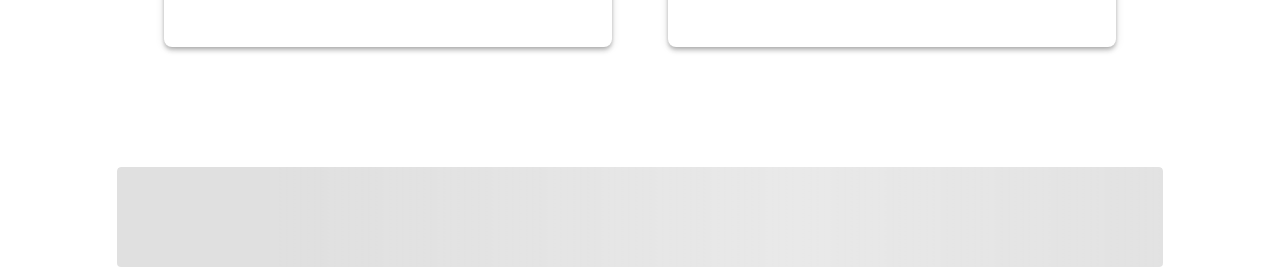
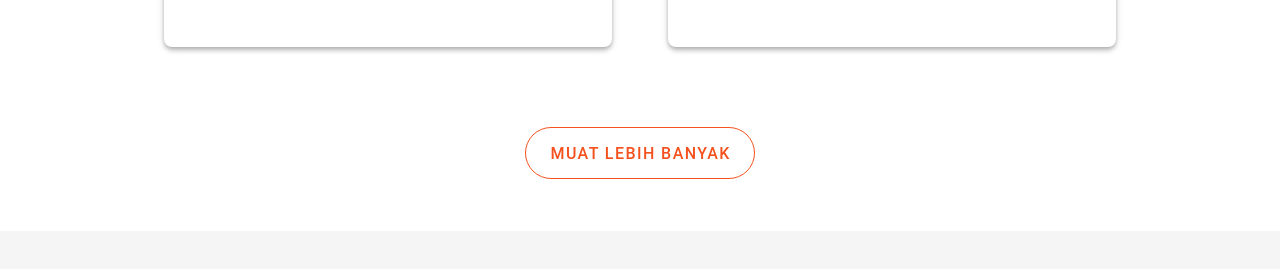
Before and after one commit to fradip12/RentaruWeb, a Vue app: page / in a window 1280 px wide. Shown: the part 4980-5249 px from the top of the page. Built offline with nearby package versions, Linux system fonts and the light colour scheme; the HTML template or start-up script is replaced by a standard one.

Commit message:
ui :restore state

```diff
--- a/src/views/homepage.vue
+++ b/src/views/homepage.vue
@@ -211,7 +211,7 @@ export default {
         userRating: 42
       }
     ],
-    isShowMore: true
+    isShowMore: false
   }),
 
   computed: {
```
